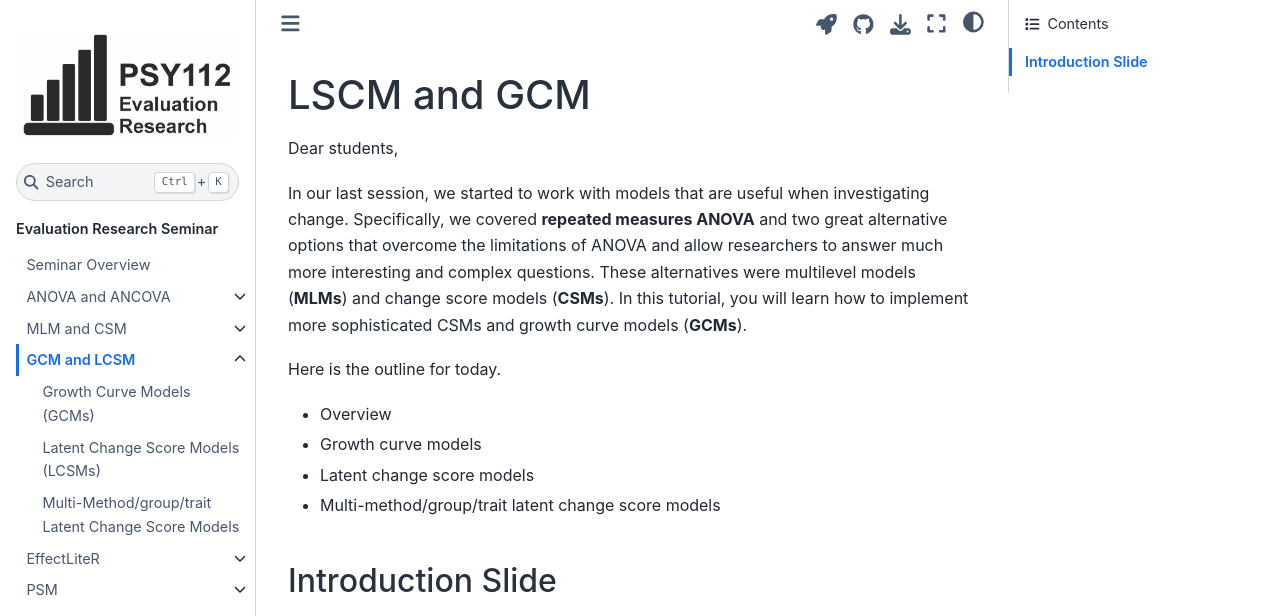
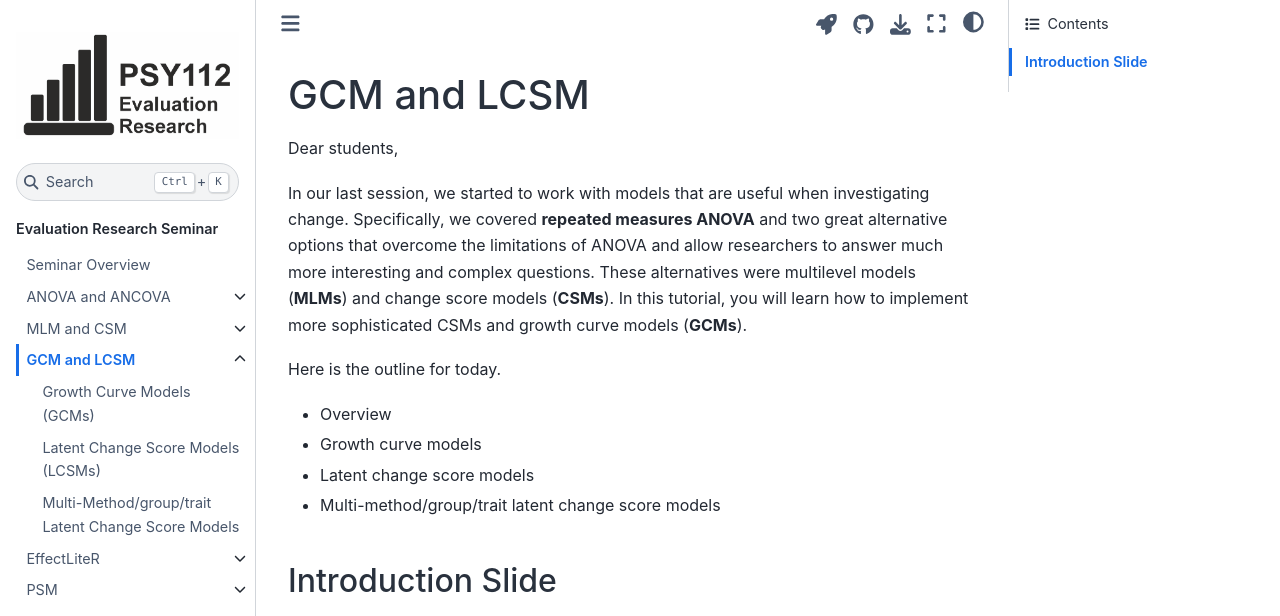
Before and after one commit to kristantodan12/psy112-ER, a Jupyter Book: the page built from book/Seminar/LSCM_and_GCM/0_Introduction.md, in a window 1280 px wide and 1388 px high. Shown: the top 616 px of the window. Built offline with Jupyter Book 1.0.4 settings and Sphinx 7.4.7 and the Sphinx Book theme 1.1.4, drawn with Linux system fonts in a browser that asks for light colours; pages that are not in the unit, such as notebooks, are missing from menus; grey boxes are pictures that could not be loaded.

Commit message:
Update content

```diff
--- a/book/Seminar/LSCM_and_GCM/0_Introduction.md
+++ b/book/Seminar/LSCM_and_GCM/0_Introduction.md
@@ -12,7 +12,7 @@ kernelspec:
   name: python3
 ---
 
-# LSCM and GCM
+# GCM and LCSM
 
 Dear students,
 
```
